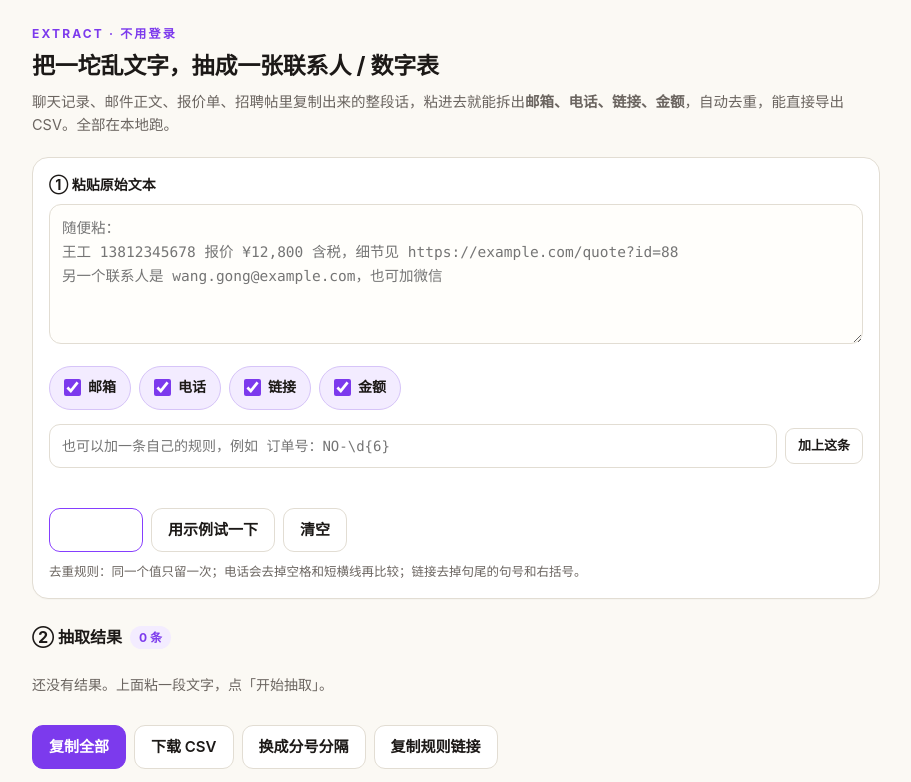
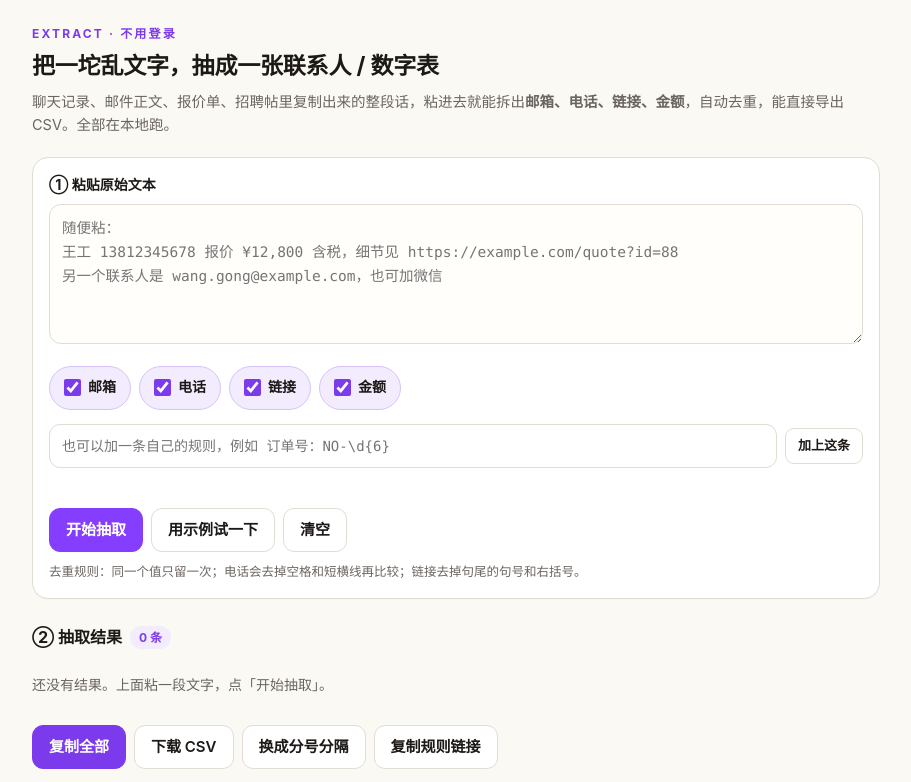
Before and after one commit to KDB-Wind/copycat-dev, a plain HTML site: page p2/index.html in a window 1280 px wide. In both pictures the pointer is over the button "开始抽取". Shown: the top 782 px of the page, without its empty margins (184-1095 px from the left). Drawn offline with Linux system fonts and the light colour scheme.

Commit message:
fix: primary 按钮 hover 时被通用 button:hover 覆盖成白底白字(4 页)

```diff
--- a/p2/index.html
+++ b/p2/index.html
@@ -35,7 +35,7 @@
     font-family:inherit;font-size:15px;font-weight:600;line-height:1;cursor:pointer;transition:.15s}
   button:hover{background:#f7f4ee}
   .primary{background:var(--accent);border-color:var(--accent);color:#fff}
-  .primary:hover{filter:brightness(1.07)}
+  .primary:hover{background:var(--accent);color:#fff;filter:brightness(1.07)}
   .small{min-height:36px;padding:0 12px;font-size:13px;border-radius:9px}
   .custom{margin-top:14px;display:flex;gap:8px;flex-wrap:wrap;align-items:center}
   .custom input{flex:1 1 220px;min-height:44px;border:1px solid var(--line);border-radius:11px;padding:0 12px;font:14px/1 ui-monospace,Menlo,Consolas,monospace;outline:none;background:#fff}
```
Also changed, not shown: p3/index.html (+1 -1 lines), p4/index.html (+1 -1 lines), p5/index.html (+1 -1 lines), p6/_shell.html (+1 -1 lines), p6/index.html (+1 -1 lines).
